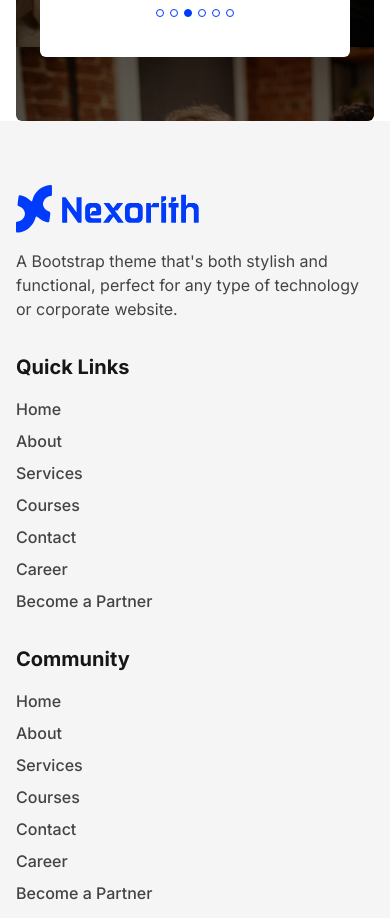
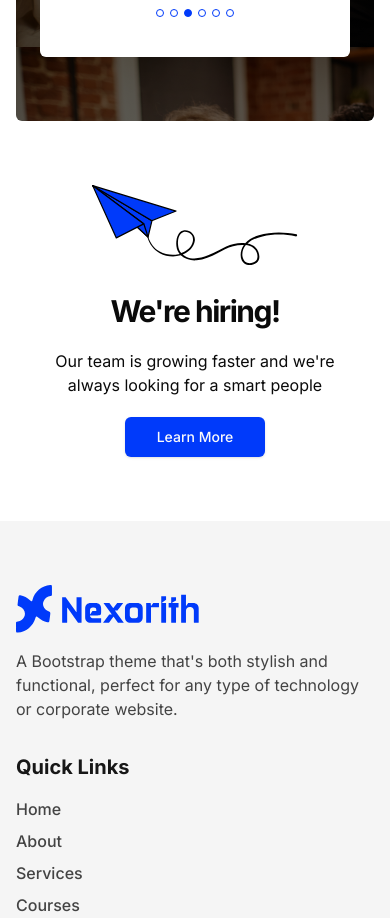
Before and after one commit to binamralamsal/nexorith, a Next.js app: page /about in a window 390 px wide. Shown: the part 5130-6048 px from the top of the page. Built offline with nearby package versions, Linux system fonts and the light colour scheme.

Commit message:
Hiring section

```diff
--- a/src/app/about/page.tsx
+++ b/src/app/about/page.tsx
@@ -2,6 +2,7 @@ import { Metadata } from "next";
 import Image from "next/image";
 
 import { NexorithLogo } from "@/components/icons/logo";
+import { PaperPlaneIcon } from "@/components/icons/paper-plane";
 import { SquigglyLines } from "@/components/icons/squiggly-lines";
 import { TorchIcon } from "@/components/icons/torch";
 import { UFOIcon } from "@/components/icons/ufo";
@@ -352,6 +353,19 @@ export default function AboutPage() {
           </div>
         </div>
       </section>
+
+      <section className="container grid place-items-center space-y-5 py-16 text-center md:py-20 lg:py-24">
+        <PaperPlaneIcon className="mb-2 h-20" />
+        <h1 className="text-balance text-3xl font-bold tracking-tighter md:text-4xl lg:text-5xl">
+          We&apos;re hiring!
+        </h1>
+        <p className="text-balance">
+          Our team is growing faster and we&apos;re always looking for a smart
+          people
+        </p>
+
+        <Button size="lg">Learn More</Button>
+      </section>
     </main>
   );
 }
--- /dev/null
+++ b/src/components/icons/paper-plane.tsx
@@ -0,0 +1,44 @@
+import { ComponentProps } from "react";
+
+export function PaperPlaneIcon(props: ComponentProps<"svg">) {
+  return (
+    <svg viewBox="0 0 223.6 87.2" {...props}>
+      <path
+        className="fill-mode"
+        d="M222.9,53.8c-13.2-3-28-3-41,0.9c-5.5,1.7-11,4.3-14.9,8.7c-1.3-0.1-2.6-0.2-3.8-0.1 c-5.8,0.1-11.6,1.5-16.9,3.7c-2.9,1.2-5.7,2.9-8.5,4.4c-3.7,1.9-7.4,3.8-11.3,5.3c-7.3,2.9-16,5-23.5,1.7c-1.5-0.6-2.9-1.5-4.1-2.6 c6.5-2.6,12.2-7.9,13.2-15c0.8-6.6-5.1-12.1-11.6-11.4c-5,0.6-7.5,5.6-8.3,10.1c-0.9,4.9-0.3,10.8,2.7,14.9 c0.2,0.2,0.4,0.5,0.5,0.7c-0.4,0.1-0.8,0.2-1.3,0.3c-6.6,1.5-14.3,0.3-20.3-2.9c-6.1-3.3-10.3-9.1-12.3-15.6 c-0.2-0.7-1.2-0.4-1,0.3c2.1,7.3,6.7,13.4,13.4,17.1c6.8,3.7,15.4,4.5,22.7,2.4c0,0,0.1,0,0.1,0c4.5,4.4,11.2,5.9,17.3,5.4 c8-0.6,15.6-4.1,22.7-7.7c5.6-2.9,10.8-6,17-7.6c3.8-0.9,7.8-1.5,11.8-1.3c-3.3,4.8-4.6,11.1-2.3,16.5c2.8,6.4,11.3,6.7,16.3,2.8 c5.1-4,2.8-12.4-1-16.4c-2.4-2.5-5.7-3.9-9.1-4.5c0.2-0.2,0.3-0.3,0.5-0.4c4.3-4,10.2-6.2,15.9-7.5c11.8-2.8,24.9-2.7,36.7,0 C223.6,56,224.1,54,222.9,53.8z M95.5,71.6c-1.2-2.4-1.7-5.1-1.8-7.8c-0.1-4.5,1.1-11.2,6.1-12.6c2.4-0.7,5.2,0.4,7.2,1.7 c2.9,1.9,3.5,5.5,2.9,8.7c-1.2,6.2-6.8,10.5-12.6,12.6C96.7,73.4,96,72.5,95.5,71.6z M171.5,66.3c5.7,1.8,10.3,7.8,8.5,14 c-1.1,3.9-6.1,5.2-9.6,4.8c-3.5-0.4-5.5-3.4-6.2-6.5c-1.1-4.7,0.6-9.5,3.5-13.1C169,65.7,170.2,65.9,171.5,66.3z"
+      ></path>
+      <polygon
+        className="fill-primary"
+        points="65.3,39 61,56.8 0.7,0.7"
+      ></polygon>
+      <path
+        className="fill-mode"
+        d="M60.6,57.3L0.2,1.1C0,0.9-0.1,0.5,0.1,0.3C0.3,0,0.7-0.1,1,0.1l64.7,38.3c0.2,0.1,0.4,0.4,0.3,0.7l-4.3,17.8 c-0.1,0.2-0.2,0.4-0.4,0.5c-0.1,0-0.1,0-0.2,0C60.9,57.4,60.7,57.4,60.6,57.3z M5.6,4.3l55.1,51.2l3.9-16.3L5.6,4.3z"
+      ></path>
+      <polygon
+        className="fill-primary"
+        points="56.5,42.4 61,56.8 0.7,0.8"
+      ></polygon>
+      <path
+        className="fill-mode"
+        d="M60.6,57.3L0.2,1.3C0,1.1-0.1,0.7,0.2,0.4c0.2-0.3,0.6-0.3,0.9-0.1l55.8,41.5c0.1,0.1,0.2,0.2,0.2,0.3 l4.6,14.4c0.1,0.3,0,0.6-0.3,0.8c-0.1,0.1-0.2,0.1-0.4,0.1C60.9,57.4,60.7,57.4,60.6,57.3z M10.1,8.7l49.6,45.9l-3.8-11.8 L10.1,8.7z"
+      ></path>
+      <polygon
+        className="fill-primary"
+        points="0.7,0.7 91.5,28.5 65.2,38.8 			"
+      ></polygon>
+      <path
+        className="fill-mode"
+        d="M64.9,39.4L0.3,1.2C0,1.1-0.1,0.7,0.1,0.4C0.2,0.1,0.5-0.1,0.9,0l90.9,27.8c0.3,0.1,0.5,0.3,0.5,0.6 c0,0.3-0.2,0.5-0.4,0.6L65.4,39.4c-0.1,0-0.2,0-0.2,0C65.1,39.4,65,39.4,64.9,39.4z M5.8,2.9l59.5,35.2l24.3-9.5L5.8,2.9z"
+      ></path>
+      <polygon
+        className="fill-primary"
+        points="56.3,42.4 26.5,57.6 0.7,0.7 			"
+      ></polygon>
+      <path
+        className="fill-mode"
+        d="M26.3,58.3c-0.2-0.1-0.3-0.2-0.4-0.3L0.1,0.9c-0.1-0.3,0-0.6,0.2-0.8C0.5,0,0.8,0,1.1,0.1l55.7,41.8 c0.2,0.1,0.3,0.4,0.3,0.6c0,0.2-0.2,0.4-0.4,0.5L26.8,58.2c-0.1,0-0.2,0.1-0.3,0.1C26.5,58.3,26.4,58.3,26.3,58.3z M2.3,2.7 l24.5,54l28.2-14.4L2.3,2.7z"
+      ></path>
+    </svg>
+  );
+}
```
